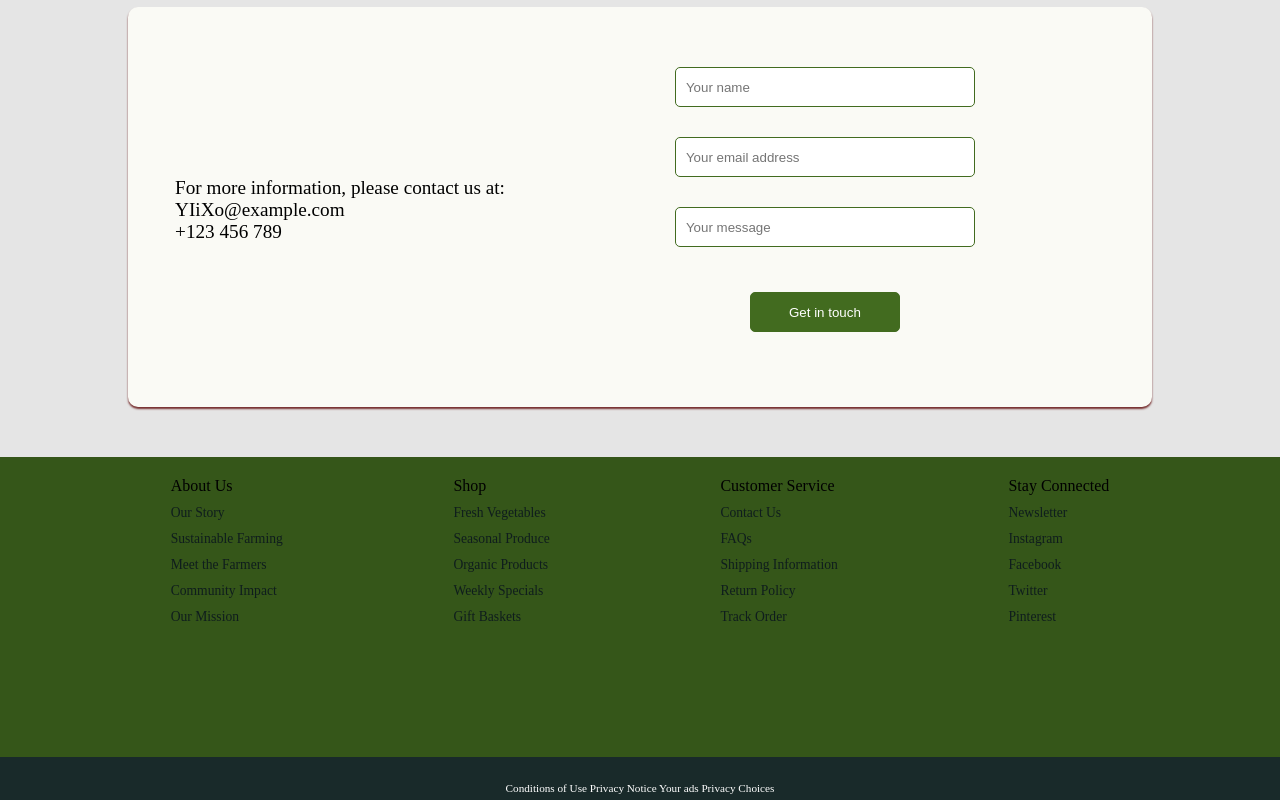
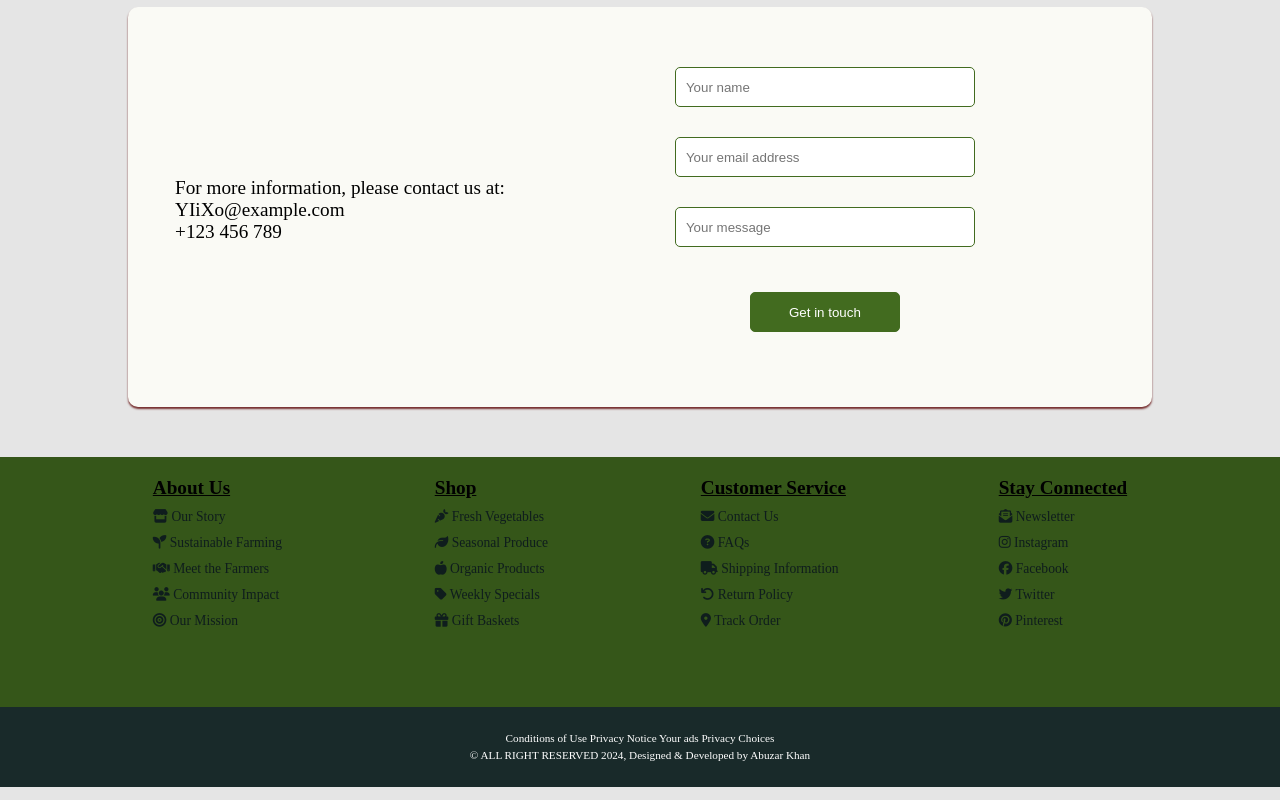
Before and after one commit to Abuzar-Khan2023/Word-Peas, a plain HTML site: page index.html in a window 1280 px wide. Shown: the part 2000-2800 px from the top of the page. Drawn offline with Linux system fonts and the light colour scheme; files that its build step writes are made by us from their sources; files whose address does not match are found by name.

Commit message:
Icons adding

```diff
--- a/index.html
+++ b/index.html
@@ -6,8 +6,9 @@
     <link rel="preconnect" href="https://fonts.googleapis.com">
     <link rel="preconnect" href="https://fonts.gstatic.com" crossorigin>
     <link href="https://fonts.googleapis.com/css2?family=Newsreader:ital,opsz,wght@0,6..72,200..800;1,6..72,200..800&display=swap" rel="stylesheet">
+    <link rel="stylesheet" href="https://cdnjs.cloudflare.com/ajax/libs/font-awesome/6.6.0/css/all.min.css" integrity="sha512-Kc323vGBEqzTmouAECnVceyQqyqdsSiqLQISBL29aUW4U/M7pSPA/gEUZQqv1cwx4OnYxTxve5UMg5GT6L4JJg==" crossorigin="anonymous" referrerpolicy="no-referrer" />
     <title>World Peas</title>
-    <link rel="stylesheet" href="/Projects/Creative/style.css">
+    <link rel="stylesheet" href="style.css">
 </head>
 <body>
 
@@ -47,7 +48,7 @@
     <div class="hero">
         <div class="box">
 
-            <div class="product">
+            <div class="product" style="background-image: url('/Projects/Creative/img/Tomato.jpg');">
             </div>
 
             <div class="detail">
@@ -244,38 +245,37 @@
         <div class="foot-pannel2">
             <ul>
                 <p>About Us</p>
-                <a href="#">Our Story</a>
-                <a href="#">Sustainable Farming</a>
-                <a href="#">Meet the Farmers</a>
-                <a href="#">Community Impact</a>
-                <a href="#">Our Mission</a>
+                <a href="#"><i class="fa-solid fa-store"></i> Our Story</a>
+                <a href="#"><i class="fa-solid fa-seedling"></i> Sustainable Farming</a>
+                <a href="#"><i class="fa-solid fa-handshake"></i> Meet the Farmers</a>
+                <a href="#"><i class="fa-solid fa-users"></i> Community Impact</a>
+                <a href="#"><i class="fa-solid fa-bullseye"></i> Our Mission</a>
             </ul>
             <ul>
                 <p>Shop</p>
-                <a href="#">Fresh Vegetables</a>
-                <a href="#">Seasonal Produce</a>
-                <a href="#">Organic Products</a>
-                <a href="#">Weekly Specials</a>
-                <a href="#">Gift Baskets</a>
+                <a href="#"><i class="fa-solid fa-carrot"></i> Fresh Vegetables</a>
+                <a href="#"><i class="fa-solid fa-leaf"></i> Seasonal Produce</a>
+                <a href="#"><i class="fa-solid fa-apple-whole"></i> Organic Products</a>
+                <a href="#"><i class="fa-solid fa-tag"></i> Weekly Specials</a>
+                <a href="#"><i class="fa-solid fa-gift"></i> Gift Baskets</a>
             </ul>
             <ul>
                 <p>Customer Service</p>
-                <a href="#">Contact Us</a>
-                <a href="#">FAQs</a>
-                <a href="#">Shipping Information</a>
-                <a href="#">Return Policy</a>
-                <a href="#">Track Order</a>
+                <a href="#"><i class="fa-solid fa-envelope"></i> Contact Us</a>
+                <a href="#"><i class="fa-solid fa-question-circle"></i> FAQs</a>
+                <a href="#"><i class="fa-solid fa-truck"></i> Shipping Information</a>
+                <a href="#"><i class="fa-solid fa-undo"></i> Return Policy</a>
+                <a href="#"><i class="fa-solid fa-map-marker-alt"></i> Track Order</a>
             </ul>
             <ul>
                 <p>Stay Connected</p>
-                <a href="#">Newsletter</a>
-                <a href="#">Instagram</a>
-                <a href="#">Facebook</a>
-                <a href="#">Twitter</a>
-                <a href="#">Pinterest</a>
+                <a href="#"><i class="fa-solid fa-envelope-open-text"></i> Newsletter</a>
+                <a href="#"><i class="fa-brands fa-instagram"></i> Instagram</a>
+                <a href="#"><i class="fa-brands fa-facebook"></i> Facebook</a>
+                <a href="#"><i class="fa-brands fa-twitter"></i> Twitter</a>
+                <a href="#"><i class="fa-brands fa-pinterest"></i> Pinterest</a>
             </ul>
         </div>
-
 
         <div class="foot-pannel4">
             <div class="pages">
@@ -284,7 +284,7 @@
                 <a>Your ads Privacy Choices</a>
             </div>
             <div class="copyright">
-                © ALL RIGHT RESERVED 2024, Designed by and Developed by Abuzar Khan
+                © ALL RIGHT RESERVED 2024, Designed & Developed by Abuzar Khan
             </div>
         </div>
     </footer>
--- a/style.css
+++ b/style.css
@@ -87,7 +87,9 @@ button:hover {
 
 .btns {
     display: flex;
-    margin: 45px auto;
+    justify-content: right;
+    align-items: center;
+    margin: 20px 50px 0 0;
 }
 
 .btn1, .btn2, .btn3 {
@@ -136,11 +138,18 @@ button:hover {
 }
 
 .box {
+    box-shadow: 2px 4px 4px 2px rgba(0,0,0,0.2);
+    transition: 0.3s;
     border-radius: 10px;
+    /* transform: perspective(1000px) rotateX(45deg); */
 }
 
+.box:hover {
+    box-shadow: 0 8px 16px 0 rgba(0,0,0,1);
+    /* transform: perspective(1000px) rotateX(0deg); */
+  }
+
 .product {
-    background-image: url('/Projects/Creative/img/Tomato.jpg');
     background-size: cover;
     background-position: center;
     border-top-left-radius: 10px;
@@ -270,9 +279,20 @@ footer {
 .foot-pannel2 {
     background-color: #355619;
     color: #000000;
-    height: 300px;
+    height: 250px;
     display: flex;
     justify-content: space-evenly;
+}
+
+.foot-pannel2 p {
+    text-decoration: underline;
+    color: #000000;
+    font-size: 1.2rem;
+    font-weight: 550;
+}
+
+.foot-pannel2 p:hover {
+    text-decoration: none;
 }
 
 ul {
```
Also changed, not shown: 2 other files.
